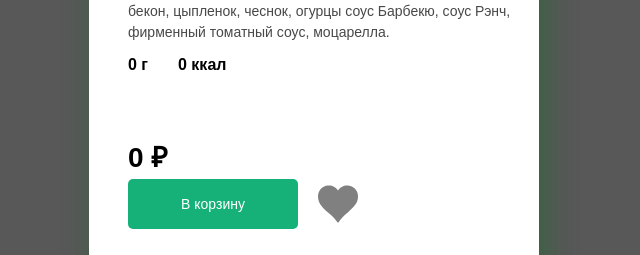
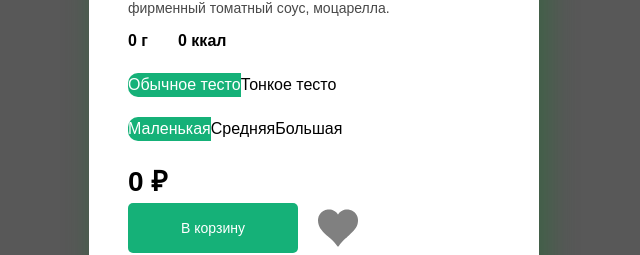
Before and after one commit to SvyatoyTapok/buttons, a React (Create React App) app: page / in a window 1280 px wide. Shown: the part 550-805 px from the top of the page, without its empty margins (321-961 px from the left). Built offline with nearby package versions, Linux system fonts and the light colour scheme.

Commit message:
type arr + size arr

```diff
--- a/src/App.js
+++ b/src/App.js
@@ -27,6 +27,7 @@ function App() {
         <Product Products={Product4} /> */}
 
         <AnimatePresence>
+
           {activeFooter && (
             <motion.div
               className="footer_box"
--- a/src/components/Buttons.jsx
+++ b/src/components/Buttons.jsx
@@ -3,20 +3,44 @@ import React from "react";
 // import { motion } from "framer-motion";
 // import Product from "./Product";
 function Buttons(props) {
-  // const [activeTypeButton, setActiveTypeButton] = React.useState(0);
-  // const [activeSizeButton, setActiveSizeButton] = React.useState(0);
-
-
-
-
+  const [activeTypeButton, setActiveTypeButton] = React.useState(0);
+  const [activeSizeButton, setActiveSizeButton] = React.useState(0);
 
   return (
     <div className="buttons">
       <div className="type">
-
+        {props.typeArray.map((el, index) => {
+          return (
+            <div
+              key={index}
+              className={
+                activeTypeButton === index
+                  ? "currentButtons clicked"
+                  : "currentButtons"
+              }
+              onClick={() => setActiveTypeButton(index)}
+            >
+              {el}
+            </div>
+          );
+        })}
       </div>
       <div className="size">
-
+      {props.sizeArray.map((el, index) => {
+          return (
+            <div
+              key={index}
+              className={
+                activeSizeButton === index
+                  ? "currentButtons clicked"
+                  : "currentButtons"
+              }
+              onClick={() => setActiveSizeButton(index)}
+            >
+              {el}
+            </div>
+          );
+        })}
       </div>
     </div>
   );
--- a/src/components/Product.jsx
+++ b/src/components/Product.jsx
@@ -13,31 +13,33 @@ import Buttons from "./Buttons";
 import React from "react";
 import { footerContext } from "../App";
 
-
 function Product({ Products }) {
   const { setCartSum, setActiveFooter } = React.useContext(footerContext);
   const [favourite, setFavourite] = React.useState(false);
 
-  const types = [
+  let firstPizza = [
     {
-      id: '...',
-      type: 'Обычное тесто',
-      sizes: [
-        {
-          id: '...',
-          size: 'Маленький',
-        },
-        {
-          id: '...',
-          size: 'Средняя',
-        },
-        {
-          id: '...',
-          size: 'Большая',
-        }
-      ]
+      price: Products.price,
+      weight: Products.weight,
+      energy: Products.energy,
+      size: Products.size,
+      type: Products.type,
+      id: Products.id,
     },
-  ]
+  ];
+
+  let allPizzas = firstPizza.concat(Products.additionalVariants);
+
+  let typeArray = allPizzas.map((el) => {
+    return el.type;
+  });
+
+  typeArray = Array.from(new Set(typeArray));
+
+  let sizeArray = allPizzas.map((el) => {
+    return el.size;
+  });
+  sizeArray = Array.from(new Set(sizeArray));
 
   return (
     <>
@@ -58,11 +60,16 @@ function Product({ Products }) {
           <Title value={Products.title} />
           <BlockImage source={Products.image} />
           <Description value={Products.description} />
+
           <div className="inline-info">
             <Weight value={0} />
             <Energy value={0} />
           </div>
-          <Buttons typeArray={types} setCurrentPizza={0} />
+          <Buttons
+            sizeArray={sizeArray}
+            typeArray={typeArray}
+            setCurrentPizza={0}
+          />
           <div className="price_box">
             <Price value={0} />
           </div>
```
